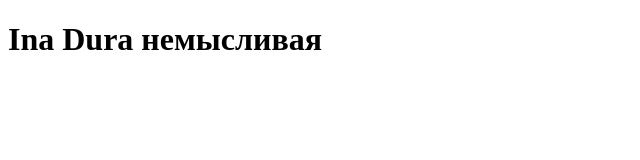
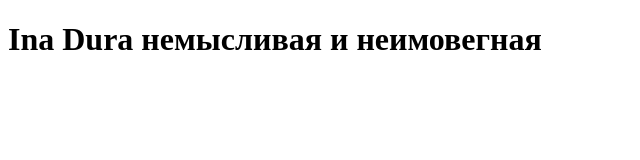
Before and after one commit to Inna-Sol/InnaGoIt, a plain HTML site: page index.html in a window 1280 px wide. Shown: the whole page, without its empty margins (0-640 px from the left). Drawn offline with Linux system fonts and the light colour scheme.

Commit message:
Update index.html

```diff
--- a/index.html
+++ b/index.html
@@ -7,6 +7,6 @@
     <title>Document</title>
 </head>
 <body>
-    <h1>Ina Dura немысливая</h1>
+    <h1>Ina Dura немысливая и неимовегная</h1>
 </body>
 </html>
```
